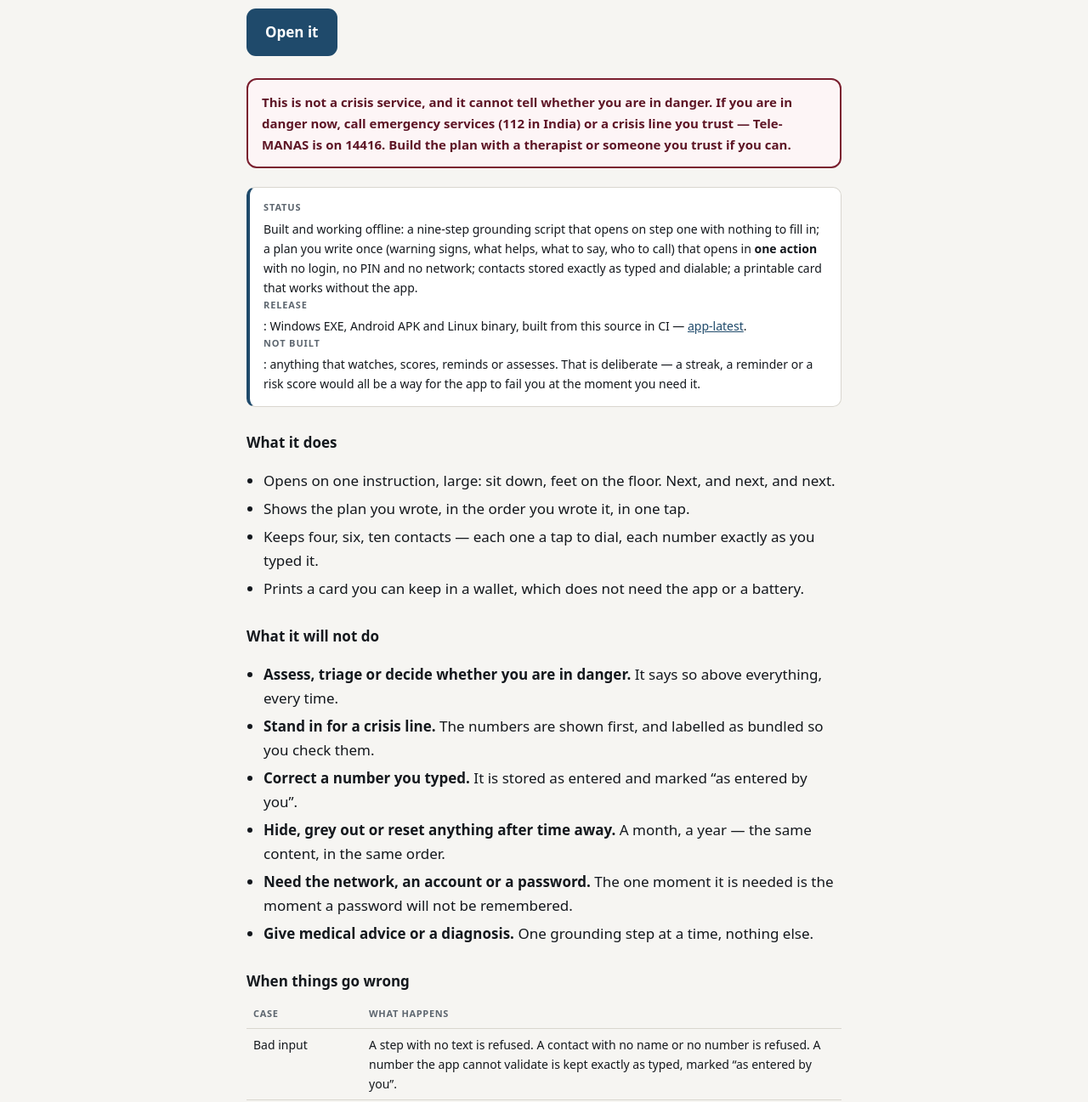
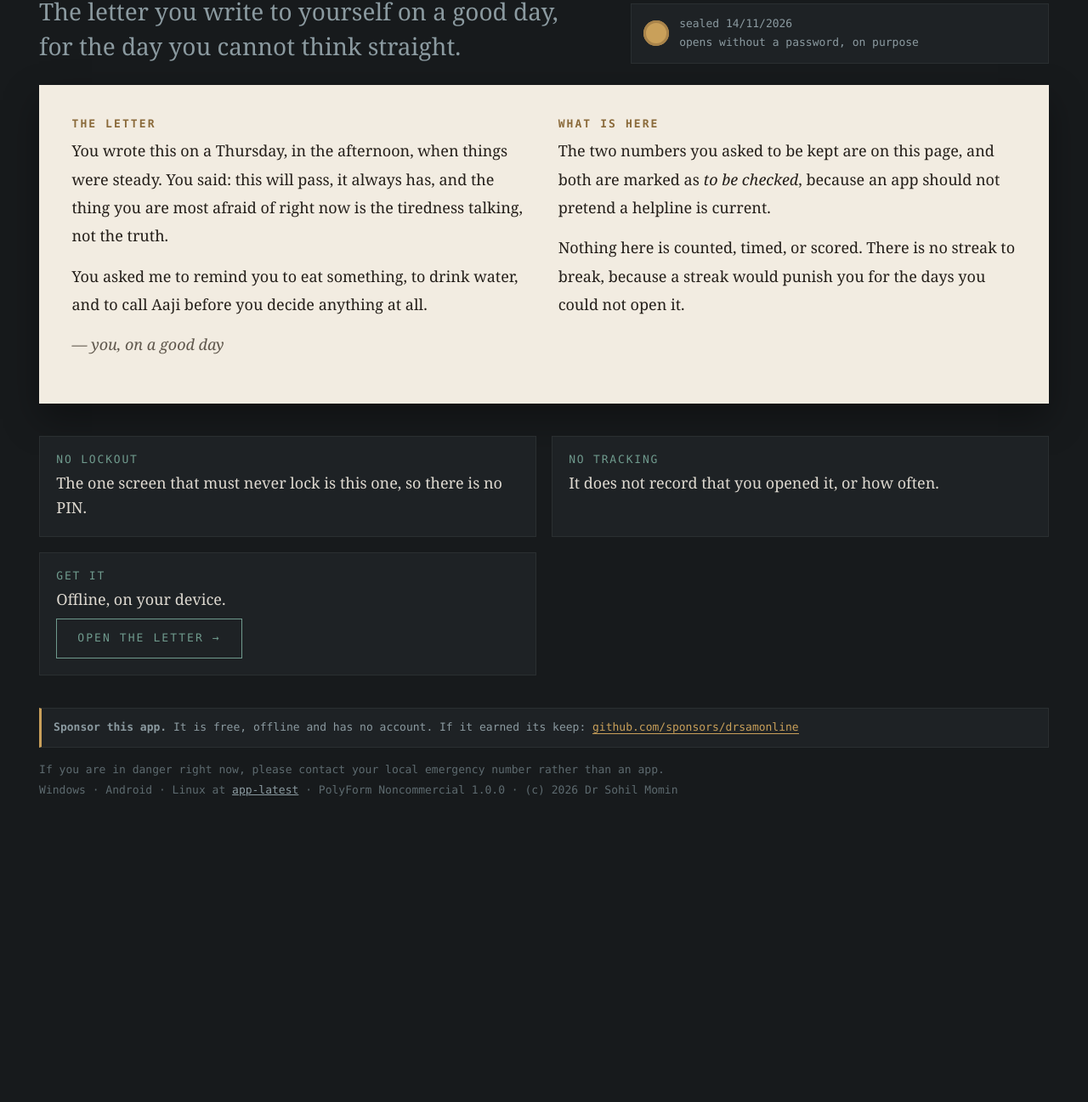
Before and after one commit to drsamonline/app-open-when-bad, a website: page docs/index.html in a window 1280 px wide. Shown: the part 164-1461 px from the top of the page at 85% size. After the commit the page ends 1167 px from the top, so only its background shows below. Drawn offline with Linux system fonts and the light colour scheme.

Commit message:
design: Open when it is bad becomes a sealed letter, at any width
A dark room with a letter on it: the seal sits beside the title, the letter itself is a sheet of cream paper with
two leaves at desktop width and one on a phone, and it ends with a line that matters more than any design - if you
are in danger right now, contact your local emergency number rather than an app.

The three rules are set as quiet cards rather than features: no lockout, no tracking, no streak to break.

Prose steps 1 to 2 to 3 columns. Every size is a clamp.

```diff
--- a/docs/index.html
+++ b/docs/index.html
@@ -1,101 +1,90 @@
 <!DOCTYPE html>
 <html lang="en-IN">
 <head>
-<meta charset="utf-8">
-<meta name="viewport" content="width=device-width, initial-scale=1">
-<title>Open when it is bad — one step, and your own plan</title>
-<meta name="description" content="One grounding step at a time, and the safety plan you wrote in a calm moment — openable in one action, offline, with no login. Not a crisis service.">
-<meta name="theme-color" content="#101418">
+<meta charset="utf-8"><meta name="viewport" content="width=device-width, initial-scale=1">
+<title>Open when it is bad — a letter for the worst day</title>
+<meta name="description" content="The letter you write to yourself for the day you cannot think straight.">
+<meta name="theme-color" content="#171a1c">
 <style>
-  :root{--bg:#f6f5f2;--panel:#fff;--ink:#14181d;--muted:#5d666f;--line:#d9d6cf;--accent:#1f4a6b;--crisis:#7a1f2f}
+  :root{--bg:#171a1c;--paper:#f2ece1;--ink:#241f1a;--dim:#8b9aa0;--warm:#c9a05a;--calm:#6f9a8d;
+        --serif:Georgia,"Iowan Old Style",serif;--mono:ui-monospace,Menlo,Consolas,monospace;
+        --s0:clamp(11px,.4vw + 10px,13px);--s1:clamp(14.5px,.6vw + 12px,18px);--s2:clamp(19px,1.3vw + 14px,28px);
+        --display:clamp(30px,5vw,62px);--gut:clamp(18px,3.6vw,64px)}
   *{box-sizing:border-box}
-  body{margin:0;background:var(--bg);color:var(--ink);font:17px/1.65 system-ui,-apple-system,"Segoe UI",Roboto,"Noto Sans",sans-serif}
-  main{max-width:740px;margin:0 auto;padding:44px 20px 64px}
-  h1{font-size:32px;line-height:1.15;letter-spacing:-.02em;margin:0 0 10px}
-  .lede{font-size:18px;color:var(--muted);margin:0 0 24px}
-  .cta{display:inline-block;background:var(--accent);color:#fff;text-decoration:none;font-weight:700;padding:14px 22px;border-radius:11px}
-  .crisis{margin:26px 0 0;padding:14px 16px;border:2px solid var(--crisis);border-radius:12px;background:#fdf5f6;color:#5e1626;font-size:15px;font-weight:600}
-  .crisis a{color:#5e1626;font-weight:700}
-  .status{margin:22px 0;padding:14px 16px;border:1px solid var(--line);border-left:4px solid var(--accent);border-radius:10px;background:var(--panel);font-size:14px}
-  .status b{display:block;font-size:11px;text-transform:uppercase;letter-spacing:.08em;color:var(--muted);margin-bottom:4px}
-  h2{font-size:17px;margin:28px 0 8px}
-  ul{padding-left:20px}li{margin:5px 0}
-  code{font-family:ui-monospace,"SF Mono",Menlo,Consolas,monospace;font-size:13px;background:#eeede9;padding:1px 5px;border-radius:4px}
-  table{border-collapse:collapse;width:100%;font-size:14px;margin-top:8px}
-  th,td{text-align:left;border-bottom:1px solid var(--line);padding:7px 8px;vertical-align:top}
-  th{color:var(--muted);font-weight:600;font-size:11px;text-transform:uppercase;letter-spacing:.06em}
-  footer{margin-top:40px;padding-top:18px;border-top:1px solid var(--line);color:var(--muted);font-size:12px}
-  a{color:var(--accent)}
+  body{margin:0;background:var(--bg);color:#e8e4dc;font-family:var(--serif)}
+  .room{max-width:1660px;margin:0 auto;padding:0 0 60px}
+  .bar{display:flex;justify-content:space-between;gap:1rem;flex-wrap:wrap;padding:10px var(--gut);border-bottom:1px solid #2a2f31;
+       font-family:var(--mono);font-size:var(--s0);letter-spacing:.16em;text-transform:uppercase;color:var(--dim)}
+  .bar b{color:var(--calm);font-weight:400}
+  .head{display:grid;gap:clamp(16px,2.4vw,40px);padding:clamp(26px,3.6vw,56px) var(--gut) clamp(16px,2vw,28px);grid-template-columns:1fr}
+  @media (min-width:980px){.head{grid-template-columns:minmax(0,1.15fr) minmax(0,.85fr);align-items:end}}
+  h1{font-size:var(--display);line-height:1.02;margin:0;letter-spacing:-.02em;font-weight:400;color:#f4efe6}
+  .head p{margin:12px 0 0;font-size:var(--s2);line-height:1.45;color:var(--dim);max-width:40ch}
+  .seal{display:flex;align-items:center;gap:12px;border:1px solid #2a2f31;background:#1e2225;padding:12px 14px;
+        font-family:var(--mono);font-size:var(--s0);color:var(--dim);line-height:1.7}
+  .seal .wax{width:30px;height:30px;border-radius:50%;background:var(--warm);flex:0 0 auto;
+             box-shadow:inset 0 0 0 3px #a8834a}
+  /* the letter: a sheet of paper, 1 col on a phone, two leaves on a wide screen */
+  .letter{margin:0 var(--gut);background:var(--paper);color:var(--ink);padding:clamp(20px,3vw,46px);
+          box-shadow:0 18px 40px rgba(0,0,0,.35)}
+  .letter .inner{display:grid;gap:clamp(18px,2.6vw,44px);grid-template-columns:1fr}
+  @media (min-width:900px){.letter .inner{grid-template-columns:1fr 1fr}}
+  .letter h2{font-family:var(--mono);font-size:var(--s0);letter-spacing:.16em;text-transform:uppercase;color:#8a6a3a;margin:0 0 8px}
+  .letter p{font-size:var(--s1);line-height:1.85;margin:0 0 14px}
+  .letter .sig{font-style:italic;color:#5f574c}
+  .cards{display:grid;gap:clamp(10px,1.4vw,20px);padding:clamp(20px,3vw,38px) var(--gut) 0;grid-template-columns:1fr}
+  @media (min-width:820px){.cards{grid-template-columns:repeat(2,1fr)}}
+  @media (min-width:1320px){.cards{grid-template-columns:repeat(3,1fr)}}
+  .c{border:1px solid #2a2f31;background:#1e2225;padding:clamp(12px,1.5vw,20px)}
+  .c .k{font-family:var(--mono);font-size:var(--s0);letter-spacing:.14em;text-transform:uppercase;color:var(--calm)}
+  .c .v{font-size:var(--s1);margin-top:6px;line-height:1.6;color:#ded9d0}
+  .go{display:inline-block;border:1px solid var(--calm);color:var(--calm);padding:12px 24px;text-decoration:none;
+      font-family:var(--mono);font-size:var(--s0);letter-spacing:.16em;text-transform:uppercase;margin-top:8px}
+  .go:hover{background:var(--calm);color:#171a1c}
+  .sponsor{margin:clamp(22px,3vw,38px) var(--gut) 0;border:1px solid #2a2f31;border-left:3px solid var(--warm);background:#1e2225;
+           padding:12px 14px;font-family:var(--mono);font-size:var(--s0);color:var(--dim);line-height:1.6}
+  .sponsor a{color:var(--warm);text-decoration:none;border-bottom:1px solid currentColor}
+  .foot{margin:14px var(--gut) 0;font-family:var(--mono);font-size:var(--s0);color:#5d6a6f;line-height:1.9}
+  .foot a{color:var(--dim)}
+</style></head>
+<body><div class="room">
+  <div class="bar"><span>a letter, sealed · opens when it is bad</span><span><b>no</b> lockout · <b>no</b> tracking</span></div>
 
-  .sponsor{margin:24px 0 0;padding:12px 14px;border:1px solid rgba(128,128,128,.35);border-left:3px solid #c9a05a;
-           background:rgba(128,128,128,.07);border-radius:8px;font-size:12.5px;line-height:1.6}
-  .sponsor a{color:#c9a05a;text-decoration:none;border-bottom:1px solid currentColor}
-</style>
-</head>
-<body>
-<main>
-  <h1>Open when it is bad</h1>
-  <p class="lede">One grounding step at a time, and the plan you wrote in a calm moment — one action away, offline, with no login
-  and nothing to remember.</p>
-
-  <a class="cta" href="play/index.html">Open it</a>
-
-  <p class="crisis">This is not a crisis service, and it cannot tell whether you are in danger. If you are in danger now, call
-  emergency services (112 in India) or a crisis line you trust — Tele-MANAS is on 14416. Build the plan with a therapist or
-  someone you trust if you can.</p>
-
-  <div class="status">
-    <b>Status</b>
-    Built and working offline: a nine-step grounding script that opens on step one with nothing to fill in; a plan you write once
-    (warning signs, what helps, what to say, who to call) that opens in <strong>one action</strong> with no login, no PIN and no
-    network; contacts stored exactly as typed and dialable; a printable card that works without the app.
-    <br><b>Release</b>: Windows EXE, Android APK and Linux binary, built from this source in CI — <a href="https://github.com/drsamonline/app-open-when-bad/releases/tag/app-latest">app-latest</a>.
-    <br><b>Not built</b>: anything that watches, scores, reminds or assesses. That is deliberate — a streak, a reminder or a risk
-    score would all be a way for the app to fail you at the moment you need it.
+  <div class="head">
+    <div>
+      <h1>Open when it is bad</h1>
+      <p>The letter you write to yourself on a good day, for the day you cannot think straight.</p>
+    </div>
+    <div class="seal"><span class="wax"></span><span>sealed 14/11/2026<br>opens without a password, on purpose</span></div>
   </div>
 
-  <h2>What it does</h2>
-  <ul>
-    <li>Opens on one instruction, large: sit down, feet on the floor. Next, and next, and next.</li>
-    <li>Shows the plan you wrote, in the order you wrote it, in one tap.</li>
-    <li>Keeps four, six, ten contacts — each one a tap to dial, each number exactly as you typed it.</li>
-    <li>Prints a card you can keep in a wallet, which does not need the app or a battery.</li>
-  </ul>
+  <div class="letter">
+    <div class="inner">
+      <div>
+        <h2>the letter</h2>
+        <p>You wrote this on a Thursday, in the afternoon, when things were steady. You said: this will pass, it always has, and the thing you are most afraid of right now is the tiredness talking, not the truth.</p>
+        <p>You asked me to remind you to eat something, to drink water, and to call Aaji before you decide anything at all.</p>
+        <p class="sig">— you, on a good day</p>
+      </div>
+      <div>
+        <h2>what is here</h2>
+        <p>The two numbers you asked to be kept are on this page, and both are marked as <em>to be checked</em>, because an app should not pretend a helpline is current.</p>
+        <p>Nothing here is counted, timed, or scored. There is no streak to break, because a streak would punish you for the days you could not open it.</p>
+      </div>
+    </div>
+  </div>
 
-  <h2>What it will not do</h2>
-  <ul>
-    <li><strong>Assess, triage or decide whether you are in danger.</strong> It says so above everything, every time.</li>
-    <li><strong>Stand in for a crisis line.</strong> The numbers are shown first, and labelled as bundled so you check them.</li>
-    <li><strong>Correct a number you typed.</strong> It is stored as entered and marked “as entered by you”.</li>
-    <li><strong>Hide, grey out or reset anything after time away.</strong> A month, a year — the same content, in the same order.</li>
-    <li><strong>Need the network, an account or a password.</strong> The one moment it is needed is the moment a password will not be remembered.</li>
-    <li><strong>Give medical advice or a diagnosis.</strong> One grounding step at a time, nothing else.</li>
-  </ul>
+  <div class="cards">
+    <div class="c"><div class="k">no lockout</div><div class="v">The one screen that must never lock is this one, so there is no PIN.</div></div>
+    <div class="c"><div class="k">no tracking</div><div class="v">It does not record that you opened it, or how often.</div></div>
+    <div class="c"><div class="k">get it</div><div class="v">Offline, on your device.<br><a class="go" href="play/index.html">open the letter →</a></div></div>
+  </div>
 
-  <h2>When things go wrong</h2>
-  <table>
-    <tr><th>Case</th><th>What happens</th></tr>
-    <tr><td>Bad input</td><td>A step with no text is refused. A contact with no name or no number is refused. A number the app cannot validate is kept exactly as typed, marked “as entered by you”.</td></tr>
-    <tr><td>No network</td><td>Nothing changes — and nothing on the path to the plan needs a request.</td></tr>
-    <tr><td>Storage full or unavailable</td><td>The app says <strong>NOT SAVED</strong> immediately and blocks the close, because a plan that looks saved and is not is dangerous.</td></tr>
-    <tr><td>Corrupt saved state</td><td>Reported on the front screen and offered for export. The app never opens an empty plan in its place, and tells you the printed card still works.</td></tr>
-  </table>
-
-  <h2>How to run it</h2>
-  <ul>
-    <li><strong>Here</strong>: <a href="play/index.html">play/index.html</a>, or install it from your browser's menu.</li>
-    <li><strong>Offline file</strong>: open <code>docs/play/index.html</code> straight from disk.</li>
-    <li><strong>Tests</strong>: <code>node tests/self-tests.js</code> — the spec's countable “done means” is asserted there.</li>
-  </ul>
-
-    <div class="sponsor">
+  <div class="sponsor">
     <strong>Sponsor this app.</strong> It is free, offline and has no account. If it earned its keep:
     <a href="https://github.com/sponsors/drsamonline">github.com/sponsors/drsamonline</a>
   </div>
-<footer>
-    PolyForm Noncommercial 1.0.0 · (c) 2026 Dr Sohil Momin ·
-    <a href="https://github.com/drsamonline/app-open-when-bad">source</a>
-  </footer>
-</main>
-</body>
-</html>
+  <p class="foot">If you are in danger right now, please contact your local emergency number rather than an app.<br>
+  Windows · Android · Linux at <a href="https://github.com/drsamonline/app-open-when-bad/releases/tag/app-latest">app-latest</a> ·
+  PolyForm Noncommercial 1.0.0 · (c) 2026 Dr Sohil Momin</p>
+</div></body></html>
```
Also changed, not shown: docs/play/icon-192.png, docs/play/icon-512.png.
